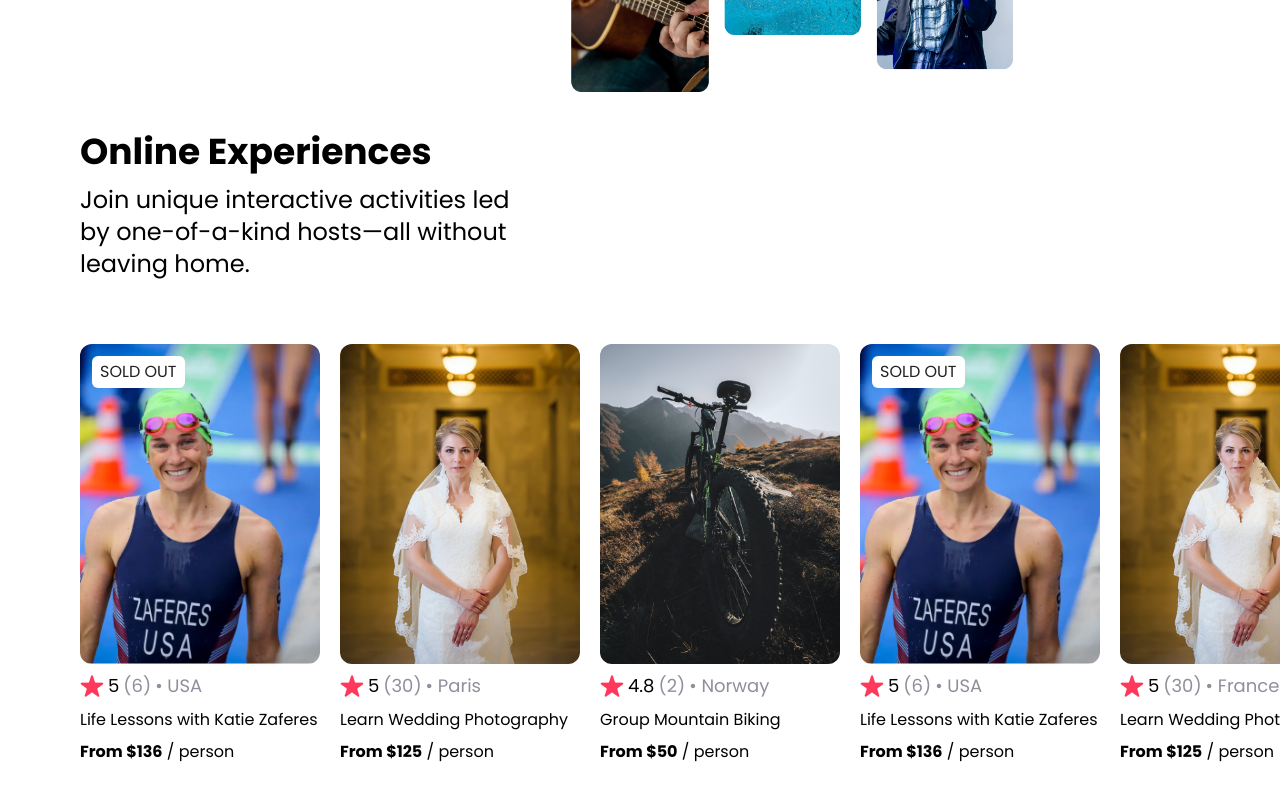
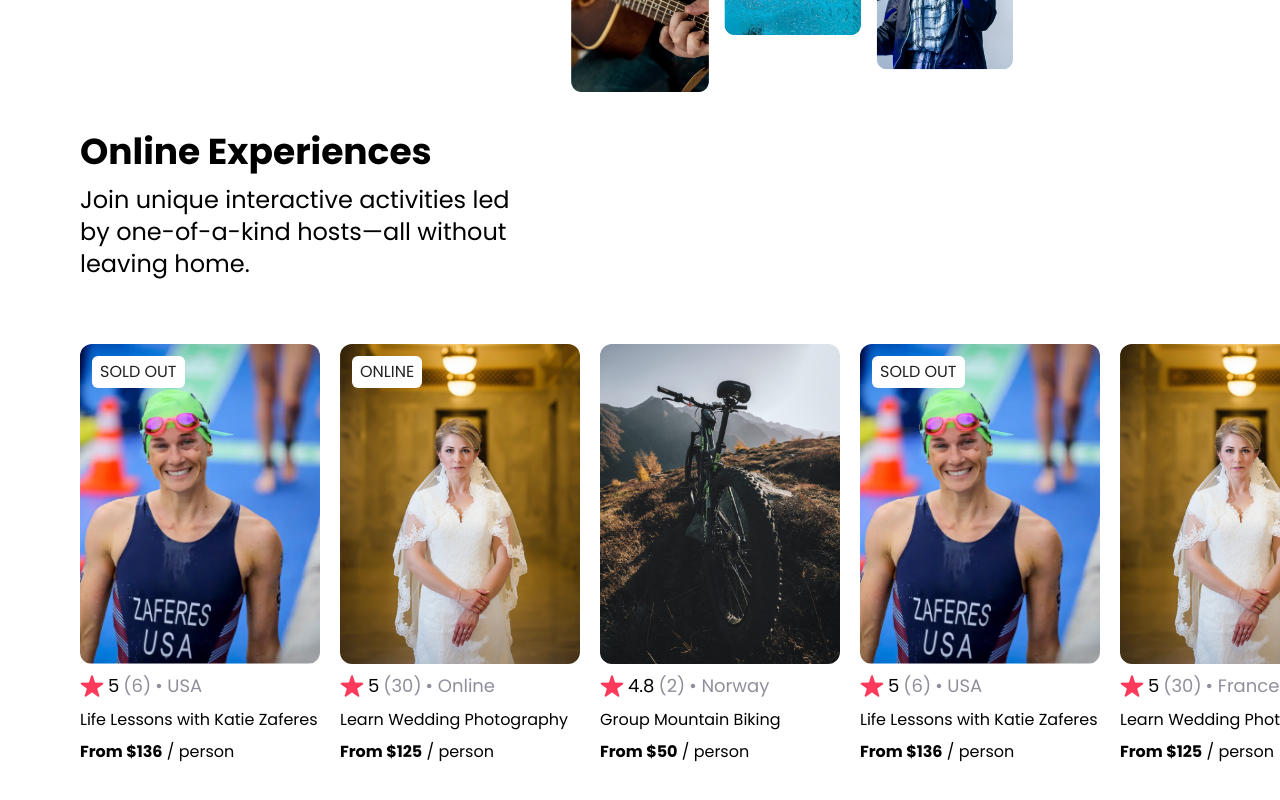
Before and after one commit to josueahadi/airbnb-experiences-clone, a React (Vite) app: page / in a window 1280 px wide. Shown: the part 480-1280 px from the top of the page. Built offline with nearby package versions, Linux system fonts and the light colour scheme.

Commit message:
chore: update card component to display open spots and location badges

```diff
--- a/src/App.jsx
+++ b/src/App.jsx
@@ -14,7 +14,7 @@ const cards = data.map((card) => {
       location={card.location}
       title={card.title}
       price={card.price}
-      isSoldOut={card.isSoldOut}
+      openSpots={card.openSpots}
     />
   );
 });
--- a/src/components/Card.jsx
+++ b/src/components/Card.jsx
@@ -1,12 +1,18 @@
 import StarIcon from "/star.png";
 
 export default function Card(props) {
+  let badgeText;
+  if (props.openSpots === 0) {
+    badgeText = "SOLD OUT";
+  } else if (props.location === "Online") {
+    badgeText = "ONLINE";
+  }
   return (
     <div className="flex flex-none flex-col relative w-44 md:w-60">
       <img src={props.img} className="w-full rounded-xl" alt={props.title} />
-      {props.isSoldOut && (
+      {badgeText && (
         <span className="uppercase text-[#222222] bg-[#FFFFFF] rounded-md px-2 py-1 absolute top-3 left-3">
-          Sold Out
+          {badgeText}
         </span>
       )}
       <div className="flex items-center space-x-1 text-base md:text-lg mt-2">
--- a/src/data.tsx
+++ b/src/data.tsx
@@ -12,7 +12,6 @@ export default [
     },
     location: "USA",
     openSpots: 0,
-    isSoldOut: true,
   },
   {
     id: 2,
@@ -25,9 +24,8 @@ export default [
       rating: 5.0,
       reviewCount: 30,
     },
-    location: "Paris",
+    location: "Online",
     openSpots: 27,
-    isSoldOut: false,
   },
   {
     id: 3,
@@ -42,7 +40,6 @@ export default [
     },
     location: "Norway",
     openSpots: 3,
-    isSoldOut: false,
   },
   {
     id: 1,
@@ -57,7 +54,6 @@ export default [
     },
     location: "USA",
     openSpots: 0,
-    isSoldOut: true,
   },
   {
     id: 2,
@@ -72,7 +68,6 @@ export default [
     },
     location: "France",
     openSpots: 27,
-    isSoldOut: false,
   },
   {
     id: 3,
@@ -87,7 +82,6 @@ export default [
     },
     location: "Norway",
     openSpots: 3,
-    isSoldOut: false,
   },
   {
     id: 1,
@@ -102,7 +96,6 @@ export default [
     },
     location: "USA",
     openSpots: 0,
-    isSoldOut: true,
   },
   {
     id: 2,
@@ -115,9 +108,8 @@ export default [
       rating: 5.0,
       reviewCount: 30,
     },
-    location: "France",
+    location: "Online",
     openSpots: 27,
-    isSoldOut: false,
   },
   {
     id: 3,
@@ -132,6 +124,5 @@ export default [
     },
     location: "Norway",
     openSpots: 3,
-    isSoldOut: false,
   },
 ];
```
